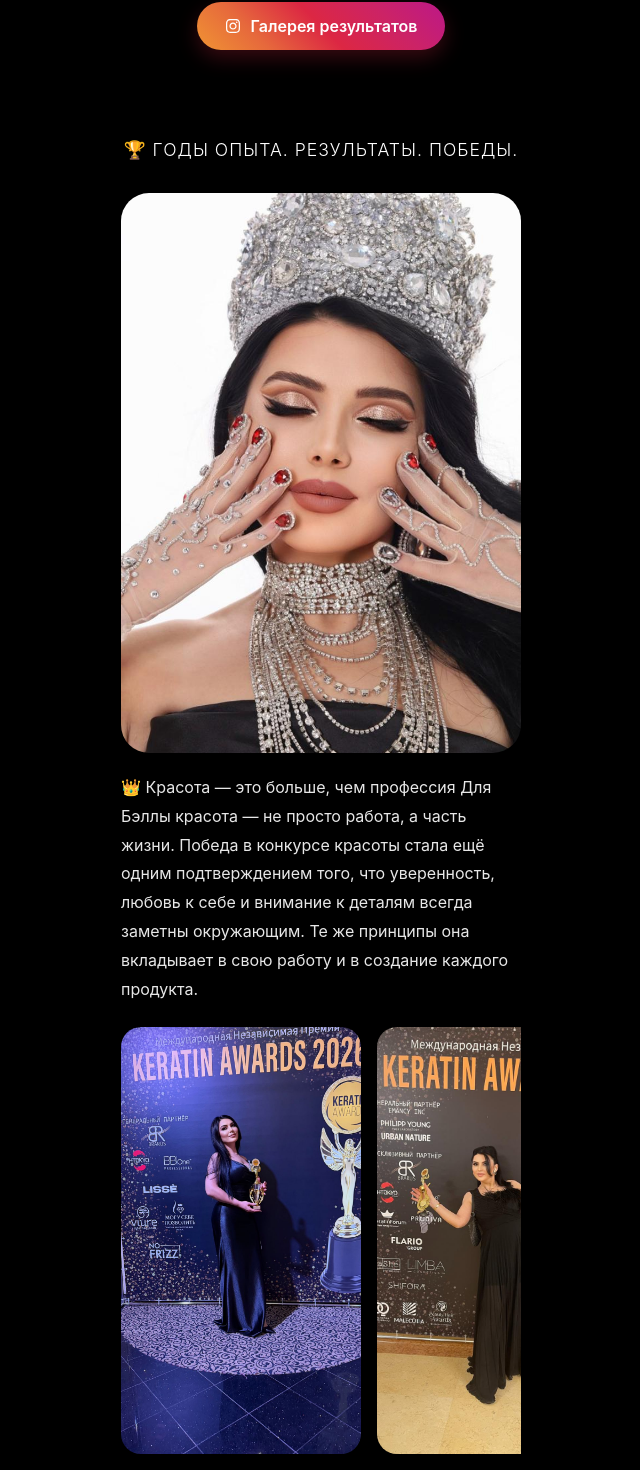
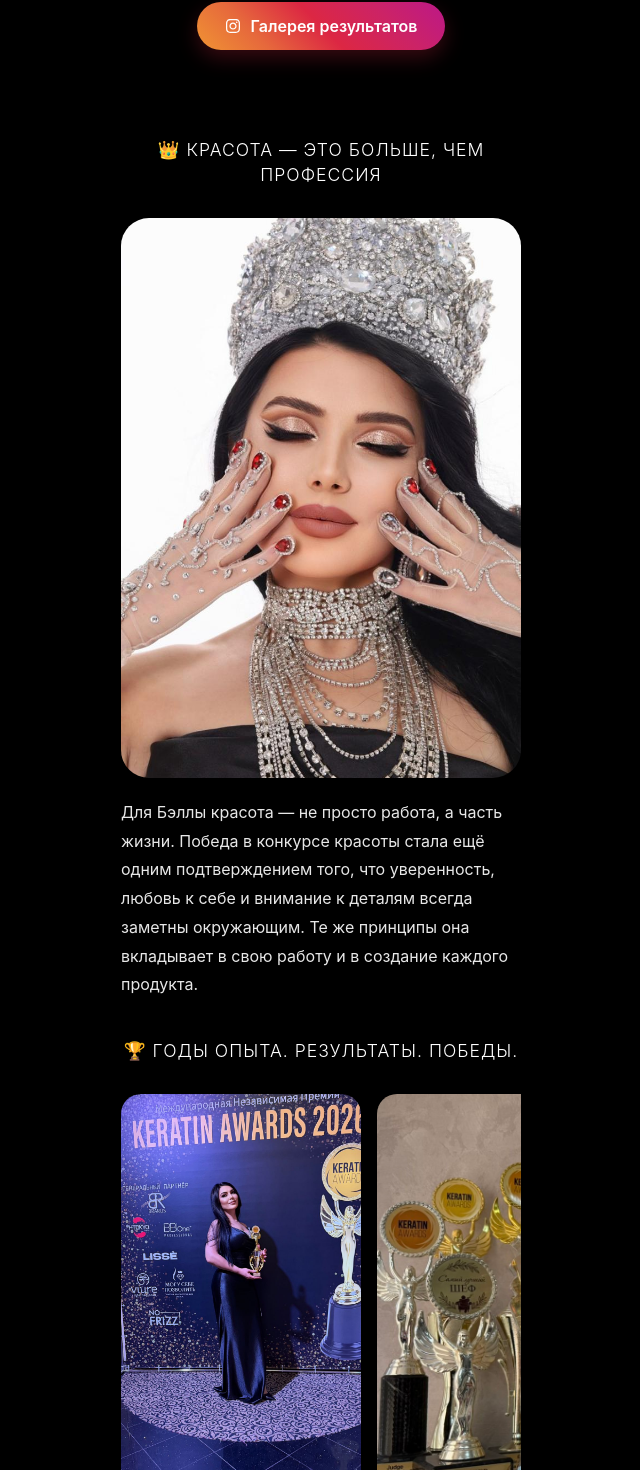
Before and after one commit to Mif2006/hairstyle, a React (Vite) app: page / in a window 1280 px wide. Shown: the part 3073-4543 px from the top of the page, without its empty margins (319-959 px from the left). Built offline with nearby package versions, Linux system fonts and the light colour scheme.

Commit message:
rearrangement

```diff
--- a/src/App.jsx
+++ b/src/App.jsx
@@ -210,7 +210,8 @@ const App = () => {
 
       <section className="awards-section">
 
-<h2 className="section-title">🏆 Годы опыта. Результаты. Победы.</h2>
+<h2 className="section-title">👑 Красота — это больше, чем профессия</h2>
+
 
 <div className="awards-hero-wrapper">
 
@@ -222,12 +223,13 @@ const App = () => {
 
 <p>
 
-👑 Красота — это больше, чем профессия
 Для Бэллы красота — не просто работа, а часть жизни.
 Победа в конкурсе красоты стала ещё одним подтверждением того, что уверенность, любовь к себе и внимание к деталям всегда заметны окружающим.
 Те же принципы она вкладывает в свою работу и в создание каждого продукта.
 
 </p>
+
+<h2 className="section-title">🏆 Годы опыта. Результаты. Победы.</h2>
 
 </div>
 
@@ -235,14 +237,14 @@ const App = () => {
 
 
 <img src="awcarousel2.JPG" alt="Award 2" className="award-slide" />
-<img src="awcarousel1.JPG" alt="Award 1" className="award-slide" />
-
 
 {/* <img src="/awcarousel3.JPG" alt="Award 3" className="award-slide" /> */}
 
 <img src="awcarousel5.JPG" alt="Award 4" className="award-slide" />
+
 <img src="awcarousel4.JPG" alt="Award 4" className="award-slide" />
 <img src="awcarousel6.JPG" alt="Award 4" className="award-slide" />
+<img src="awcarousel1.JPG" alt="Award 1" className="award-slide" />
 <img src="awcarousel7.JPG" alt="Award 4" className="award-slide" />
 
 </div>
```
